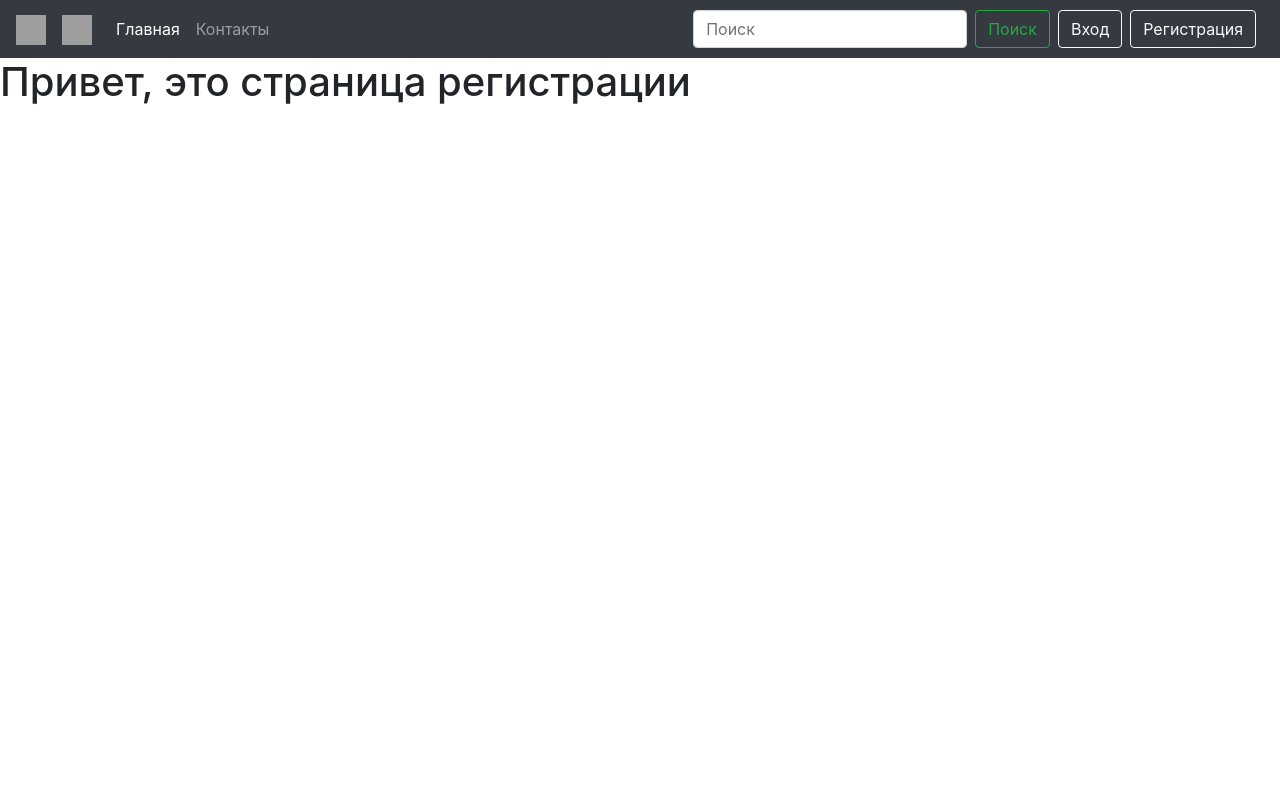
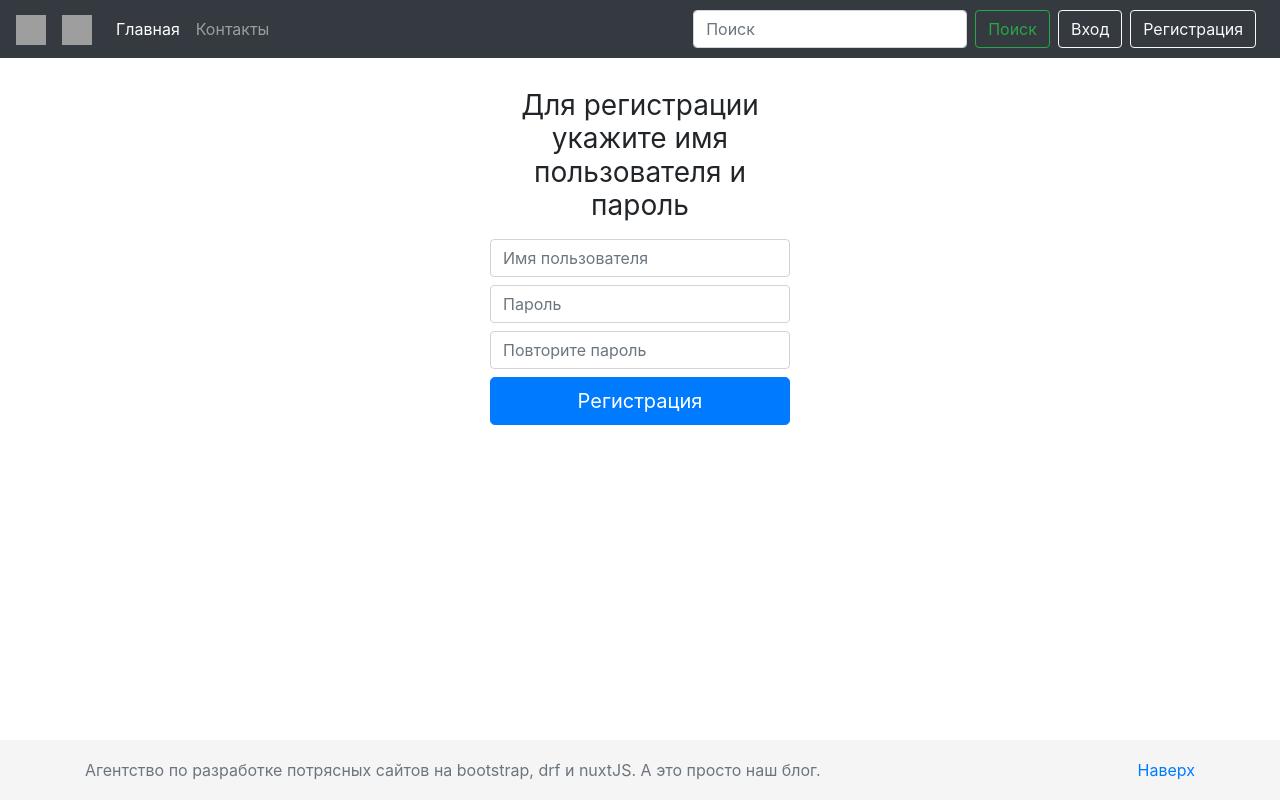
Before and after one commit to greatlaki/spa-site_Frontend_NuxtJS, a Nuxt app in the folder my_frontend_blog/: page /signup in a window 1280 px wide. Built offline with nearby package versions, Linux system fonts and the light colour scheme; no server answers; grey boxes are pictures that could not be loaded.

Commit message:
Registration was updated

```diff
--- a/my_frontend_blog/pages/signup.vue
+++ b/my_frontend_blog/pages/signup.vue
@@ -1,10 +1,51 @@
 <template>
-  <h1>Привет, это страница регистрации</h1>
+  <div class="text-center">
+    <form class="form-signin" @submit.prevent="userRegister">
+      <h1 class="h3 mb-3 mt-3 font-weight-normal">Для регистрации укажите имя пользователя и пароль</h1>
+      <label for="inputUsername" class="sr-only">Имя пользователя</label>
+      <input id="inputUsername" class="form-control" placeholder="Имя пользователя" required="" v-model="register.username">
+      <label for="inputPassword" class="sr-only">Пароль</label>
+      <input type="password" id="inputPassword" class="form-control mt-2" placeholder="Пароль" required="" v-model="register.password">
+      <label for="ReInputPassword" class="sr-only">Повторите пароль</label>
+      <input type="password" id="ReInputPassword" class="form-control mt-2" placeholder="Повторите пароль" required="" v-model="register.password2">
+      <button class="btn mt-2 btn-lg btn-primary btn-block" type="submit">Регистрация</button>
+    </form>
+  </div>
 </template>
 
 <script>
 export default {
-  name: "signup"
+  layout: "post_detail",
+  data() {
+    return {
+      register: {
+        username: '',
+        password: '',
+        password2: '',
+      },
+    }
+  },
+  methods: {
+    async userRegister() {
+      try {
+        let response = await this.$axios.post('/api/register/', {
+          username: this.register.username,
+          password: this.register.password,
+          password2: this.register.password2
+        })
+        console.log(response)
+        await this.$auth.loginWith('local', {
+          data: {
+            username: this.register.username,
+            password: this.register.password
+          },
+        })
+        this.$router.push('/')
+      } catch (err) {
+        console.log(err)
+      }
+    }
+  }
 }
 </script>
 
```
